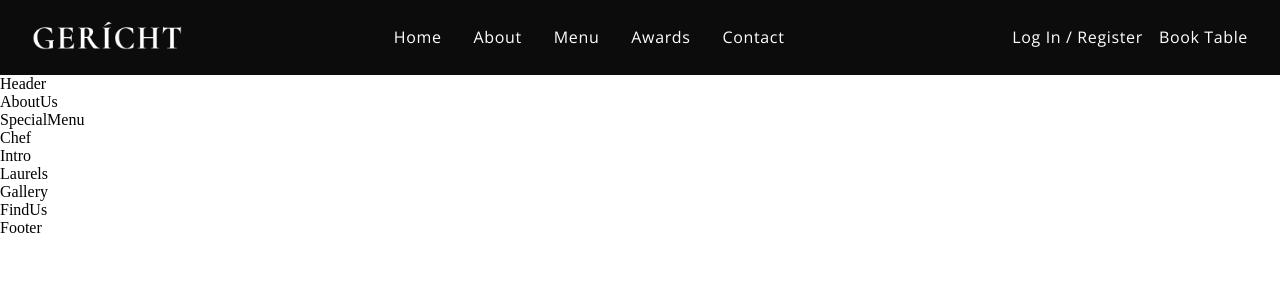
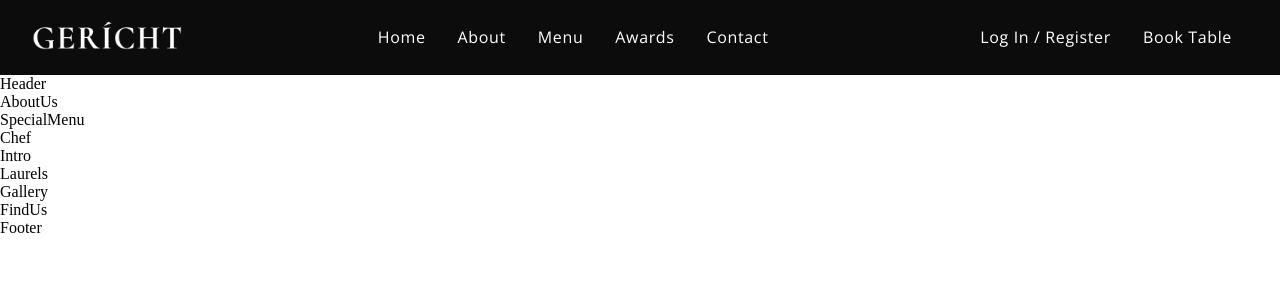
Before and after one commit to Nyakamba/gerich-restaurant, a React (Vite) app: page / in a window 1280 px wide. Shown: the top 300 px of the page. Built offline with nearby package versions, Linux system fonts and the light colour scheme; a web font is replaced by a local one.

Commit message:
navbar.jsx

```diff
--- a/src/components/Navbar/Navbar.jsx
+++ b/src/components/Navbar/Navbar.jsx
@@ -30,10 +30,11 @@ const Navbar = () => (
       <a href="#login" className="p__opensans">
         Log In / Register
       </a>
+      <div />
+      <a href="/" className="p__opensans">
+        Book Table
+      </a>
     </div>
-    <a href="/" className="p__opensans">
-      Book Table
-    </a>
   </nav>
 );
 
```
